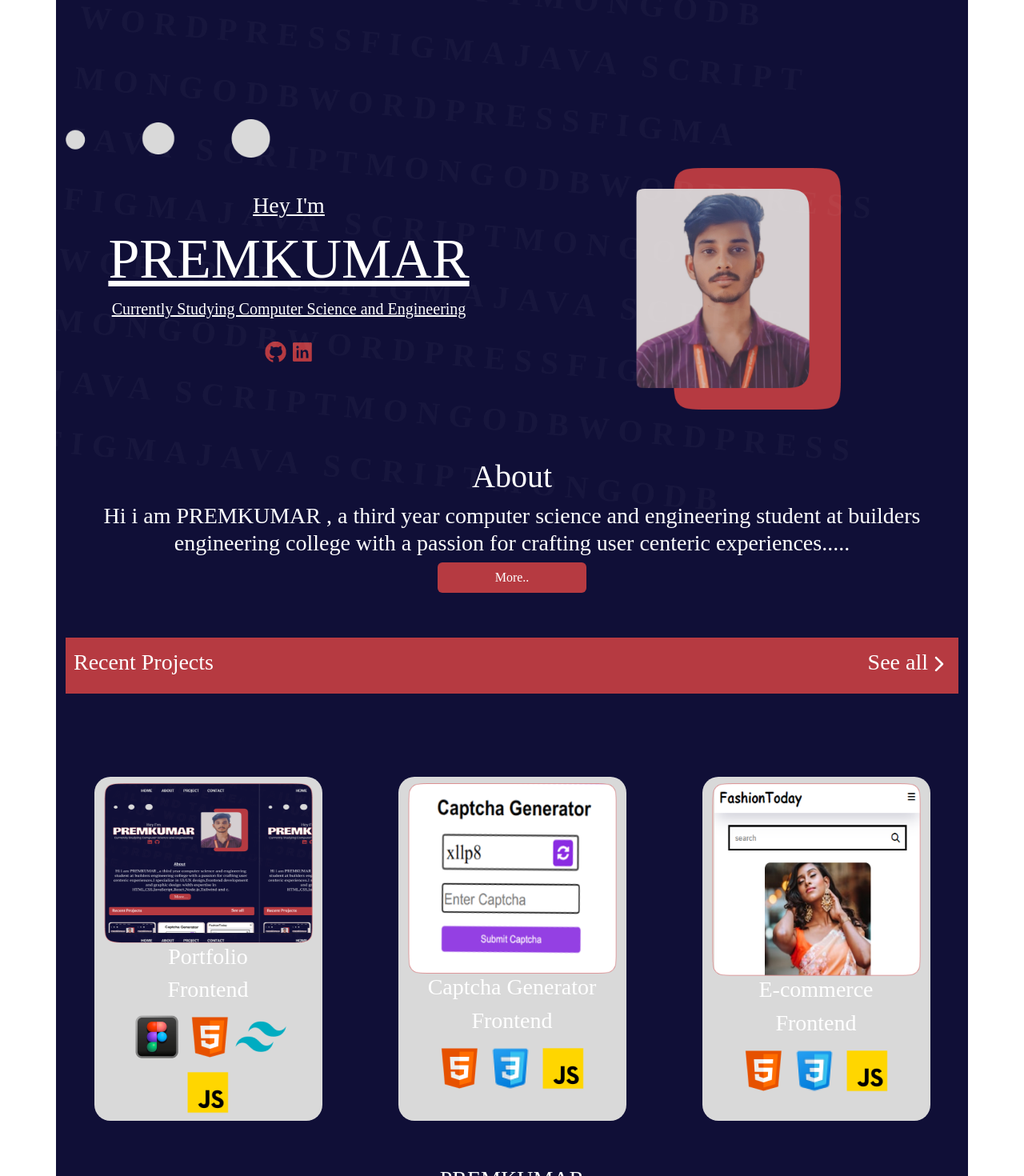
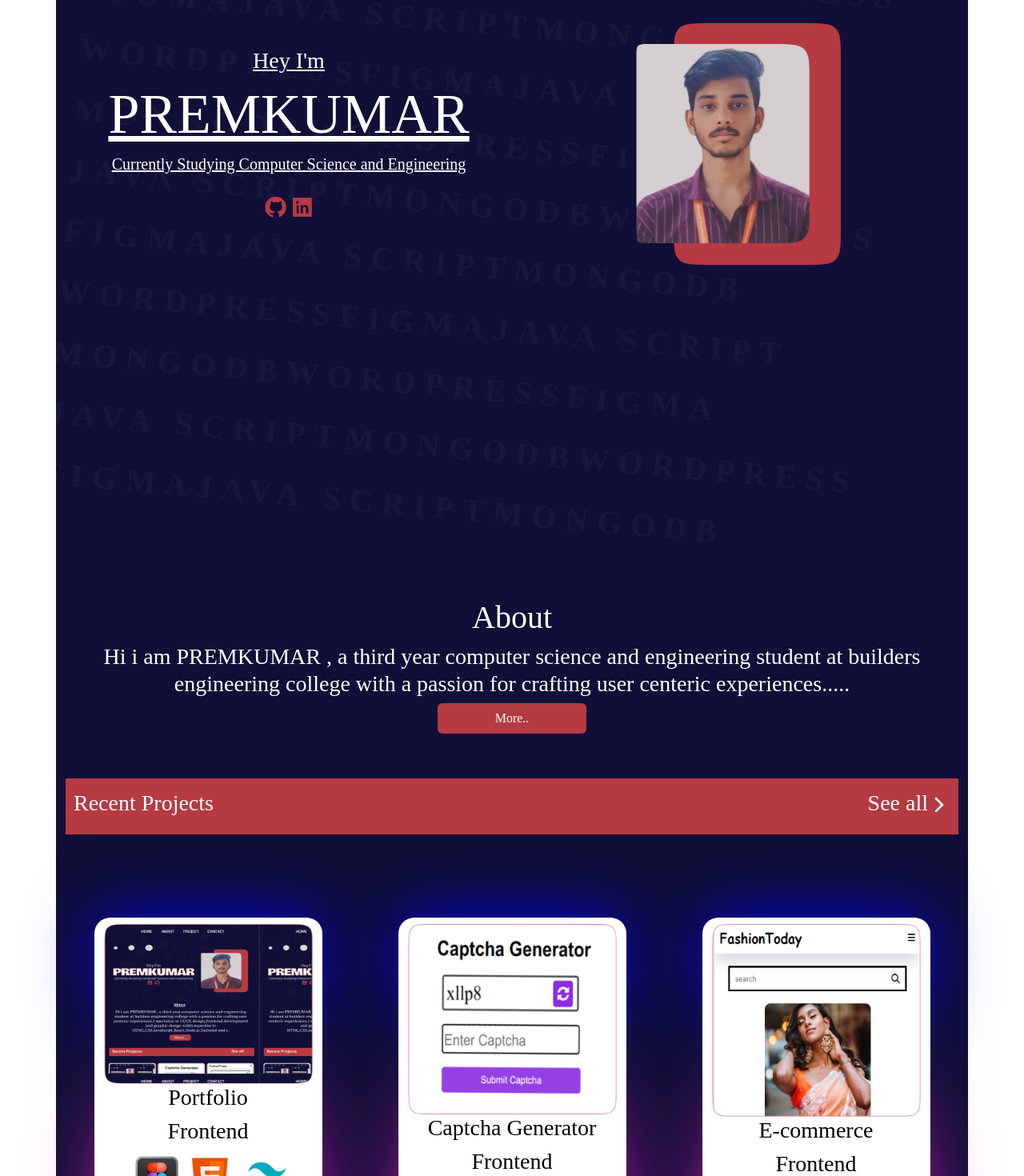
Before and after one commit to premkumar1403/Frontend, a React (Create React App) app: page / in a window 1280 px wide. Shown: the part 340-1810 px from the top of the page at 80% size. Built offline with nearby package versions, Linux system fonts and the light colour scheme; a web font is replaced by a local one.

Commit message:
animations added

```diff
--- a/src/Components/Home.jsx
+++ b/src/Components/Home.jsx
@@ -5,12 +5,13 @@ import Footer from "./Footer";
 import { Link } from "react-router-dom";
 import { IoIosArrowForward } from "react-icons/io";
 import { motion } from 'framer-motion'
+import '../styles/home.css'
 const Home = () => {
   return (
     <div className="container" id="head">
       <Header />
       <div className="mt-5">
-        <div>
+        <div style={{position:'relative'}}>
           <motion.div
             id="overlay"
             className="blinking-text"
@@ -61,13 +62,13 @@ const Home = () => {
             <p>JAVA SCRIPT</p>
             <p>MONGODB</p>
           </motion.div>
-          <div
+          <div style={{position:'absolute',top:"15%"}}
             className="row col-10 text-left col-sm-12 col-md-12 col-lg-5"
-            style={{ position: "absolute", marginTop: "-45%" }}
+            // style={{ position: "absolute", marginTop: "-45%" }}
           >
             <motion.div
               className="position-relative"
-              style={{ top: "-35%" }}
+              // style={{ top: "-35%" }}
               initial={{ opacity: 0 }}
               animate={{ opacity: 1 }}
               transition={{ delay: 0.5, duration: 2 }}
@@ -75,9 +76,9 @@ const Home = () => {
               <img src="circle.png" alt="circle" style={{heigth:"10vh",width:"20vw"}} />
             </motion.div>
           </div>
-          <div
-            className="d-lg-flex col-lg-6 align-items-lg-center"
-            style={{ marginTop: "-40%" }}
+          <div style={{position:'absolute',top:'25%'}}
+            className="mt-sm-4 d-lg-flex col-lg-6 align-items-lg-center"
+            // style={{ marginTop: "-40%" }}
           >
             <motion.div
               className="col-8 text-center col-sm-12 col-md-12 mb-md-3"
--- a/src/styles/header.css
+++ b/src/styles/header.css
@@ -42,7 +42,8 @@ p{
     letter-spacing: 11px;
     rotate: 5deg;
     opacity: 0.03;
-    margin-top: -40px;
+    top: 0;
+    left: 0;
     padding: 5px;
 
 }
--- a/src/styles/home.css
+++ b/src/styles/home.css
@@ -0,0 +1,19 @@
+#lists{
+    position:relative;
+    background-color: white;
+    color: black;
+    font-family: cursive;
+}
+#lists::after{
+    content: " ";
+    position: absolute;
+    height: 100%;
+    width: 100%;
+    top: 0;
+    left: 0;
+    border-radius: 20px;
+    filter: blur(40px);
+    padding: 20px;
+    background-image: linear-gradient(blue,transparent 40%,rgb(243, 33, 197));
+    z-index: -1;
+}
```
